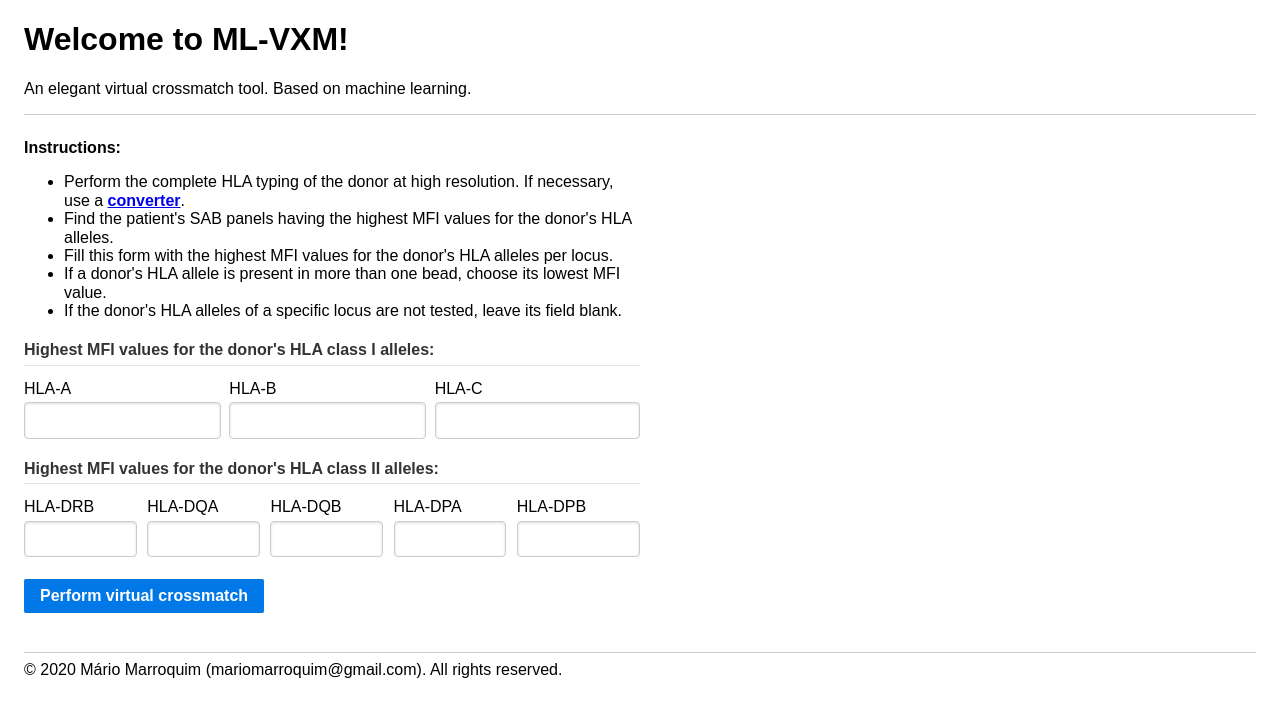
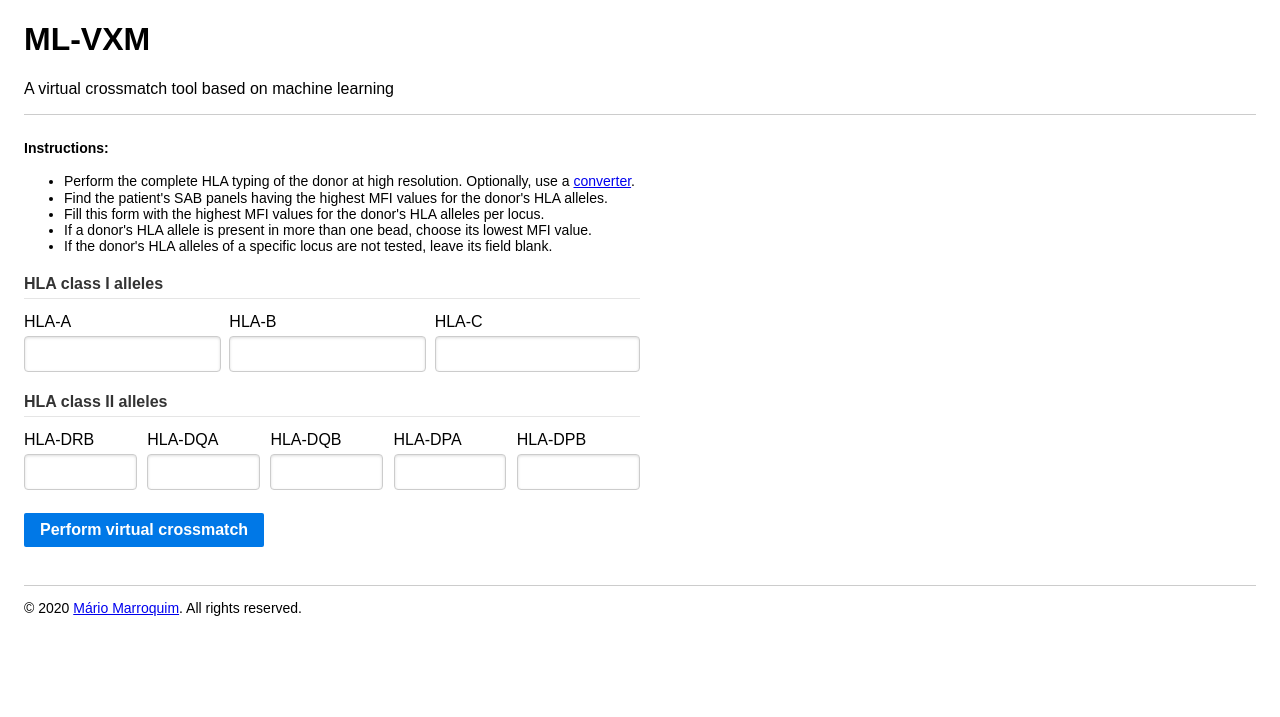
Before and after one commit to mariomarroquim/ml-vxm, a Flask app: page / in a window 1280 px wide. Shown: the top 717 px of the page. Run offline with Flask 2, Linux system fonts and the light colour scheme.

Commit message:
Improve the layout

```diff
--- a/static/css/custom.css
+++ b/static/css/custom.css
@@ -12,17 +12,21 @@ hr {
   font-weight: bold;
 }
 
+.small {
+  font-size: 14px;
+}
+
 .result {
   margin-top: 12px;
   padding: 18px;
 }
 
 .result--negative {
-  background-color: #90B494;
+  background-color: #99cc00;
 }
 
 .result--positive {
-  background-color: #DBCFB0;
+  background-color: #ff9933;
 }
 
 .result__label {
--- a/templates/index.html
+++ b/templates/index.html
@@ -5,8 +5,8 @@
   <meta name="viewport" content="width=device-width, initial-scale=1"/>
 
   <title>ML-VXM</title>
-  <meta name="description" content="An elegant virtual crossmatch tool. Based on machine learning."/>
-  <meta name="author" content="Mário Marroquim (mariomarroquim@gmail.com)"/>
+  <meta name="description" content="A virtual crossmatch tool based on machine learning"/>
+  <meta name="author" content="Mário Marroquim (www.mariomarroquim.info)"/>
 
   <link rel="stylesheet" href="{{url_for('static', filename='css/pure_min.css')}}"/>
   <link rel="stylesheet" href="{{url_for('static', filename='css/pure_responsive_min.css')}}"/>
@@ -14,19 +14,18 @@
 </head>
 
 <body>
-  <h1>Welcome to ML-VXM!</h1>
-  <p>An elegant virtual crossmatch tool. Based on machine learning.</p>
+  <h1>ML-VXM</h1>
+  <p>A virtual crossmatch tool based on machine learning</p>
   <hr/>
 
   <div class="pure-g">
     <div class="pure-u-1 pure-u-lg-2-3 pure-u-xl-1-2">
       <p>
-        <span class="strong">Instructions:</span>
-
+        <span class="small strong">Instructions:</span>
         <br/>
 
-        <ul>
-          <li>Perform the complete HLA typing of the donor at high resolution. If necessary, use a <a href="http://www.ephlaconverter.com.br/ephlaconverter/default/biologiamolecular" class="strong">converter</a>.</li>
+        <ul class="small">
+          <li>Perform the complete HLA typing of the donor at high resolution. Optionally, use a <a href="http://www.ephlaconverter.com.br/ephlaconverter/default/biologiamolecular">converter</a>.</li>
           <li>Find the patient's SAB panels having the highest MFI values for the donor's HLA alleles.</li>
           <li>Fill this form with the highest MFI values for the donor's HLA alleles per locus.</li>
           <li>If a donor's HLA allele is present in more than one bead, choose its lowest MFI value.</li>
@@ -36,7 +35,7 @@
 
       <form id="form" action="/predict" method="get" class="pure-form pure-form-stacked">
         <fieldset>
-          <legend class="strong">Highest MFI values for the donor's HLA class I alleles:</legend>
+          <legend class="strong">HLA class I alleles</legend>
 
           <div class="pure-g">
             <div class="pure-u-1 pure-u-md-1-3">
@@ -55,7 +54,7 @@
         </fieldset>
 
         <fieldset>
-          <legend class="strong">Highest MFI values for the donor's HLA class II alleles:</legend>
+          <legend class="strong">HLA class II alleles</legend>
 
           <div class="pure-g">
             <div class="pure-u-1 pure-u-md-1-5">
@@ -94,14 +93,16 @@
           Score: <span id="result__score">?</span>
         </p>
 
-        <p class="result__interpretation">
-          The result is more reliable if:
+        <hr/>
+
+        <p class="result__interpretation small">
+          <span class="strong">The result is more reliable if:</span>
           <br/>
 
-          <ul>
-            <li>The donor's HLA typing is complete and in high resolution (preferably without conversion).</li>
-            <li>The patient's panels have the highest MFI values for the donor's HLA alleles.</li>
-            <li>The score is closer to 0, when the result is negative, or to 1, when the result is positive.</li>
+          <ul class="small">
+            <li>The donor's HLA typing is complete and in high resolution (preferably w/o conversion).</li>
+            <li>The selected panels are the ones with the highest MFI values for the donor's HLA alleles.</li>
+            <li>The score is closer to 0, when the result is negative, or to 1, when it is positive.</li>
           </ul>
         </p>
       </div>
@@ -110,7 +111,10 @@
 
   <br/>
   <hr/>
-  &copy; 2020 Mário Marroquim (mariomarroquim@gmail.com). All rights reserved.
+
+  <p class="small">
+    &copy; 2020 <a href="https://www.mariomarroquim.info">Mário Marroquim</a>. All rights reserved.
+  </p>
 
   <script type="text/javascript" defer="defer" src="{{url_for('static', filename='js/jquery_min.js')}}"></script>
   <script type="text/javascript" defer="defer" src="{{url_for('static', filename='js/custom.js')}}"></script>
```
Also changed, not shown: other parts of static/css/custom.css (+2 -3 lines).
